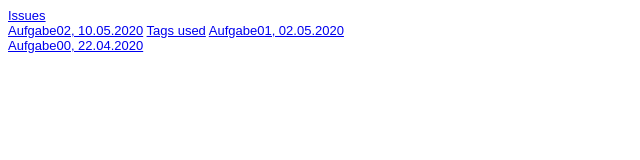
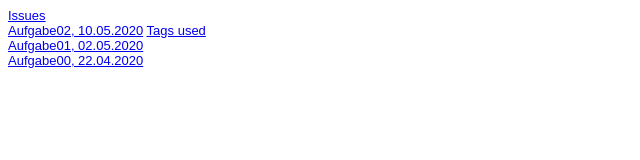
Before and after one commit to ThyraHultsch/GIS_SoSe_2020, a plain HTML site: page Steckbrief/steckbrief.htm in a window 1280 px wide. Shown: the whole page, without its empty margins (0-640 px from the left). Drawn offline with Linux system fonts and the light colour scheme.

Commit message:
br hinzugefügt

```diff
--- a/Steckbrief/steckbrief.htm
+++ b/Steckbrief/steckbrief.htm
@@ -15,7 +15,7 @@ body {
 	<!-- Hier die Links zu den gelösten Aufgaben einstellen, aktuelle oben, alte stehen lassen! Format: Aufgabenbezeichnung, Datum -->
 	<a href="https://github.com/ThyraHultsch/GIS_SoSe_2020/issues" target="_blank">Issues</a> <br/>
 	<a href="https://thyrahultsch.github.io/GIS_SoSe_2020/Aufgabe02/Portfolio" target="_blank">Aufgabe02, 10.05.2020</a>
-	<a href="https://thyrahultsch.github.io/GIS_SoSe_2020/Aufgabe02/tags_used" taget="_blank">Tags used</a>
+	<a href="https://thyrahultsch.github.io/GIS_SoSe_2020/Aufgabe02/tags_used" taget="_blank">Tags used</a> <br>
 	<a href="https://thyrahultsch.github.io/GIS_SoSe_2020/Aufgabe01/Aufgabe01" target="_blank">Aufgabe01, 02.05.2020</a> <br/>
 	<a href="https://thyrahultsch.github.io/GIS_SoSe_2020/Aufgabe00/Aufgabe0.html" target="_blank">Aufgabe00, 22.04.2020</a>
 
```
